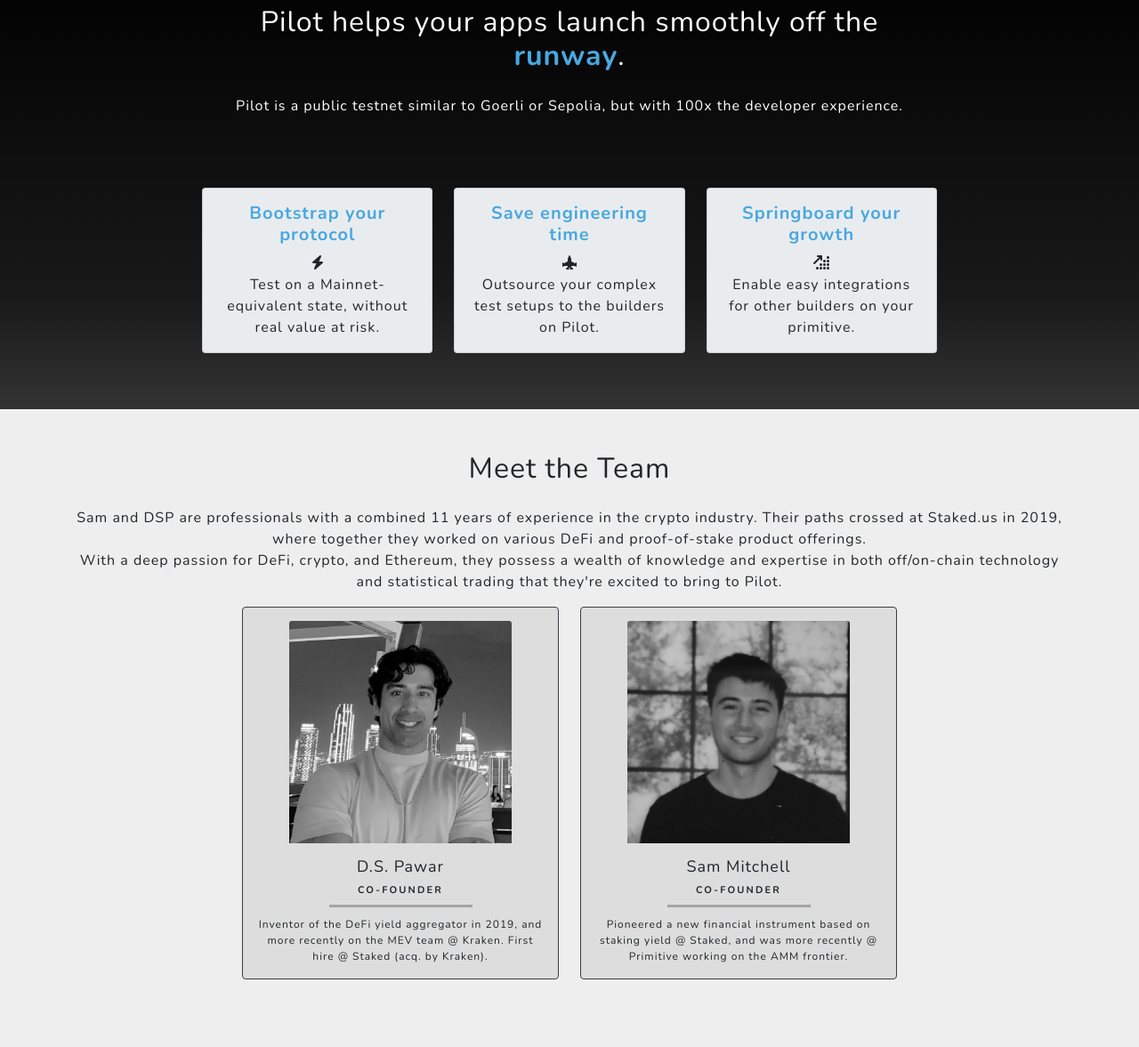
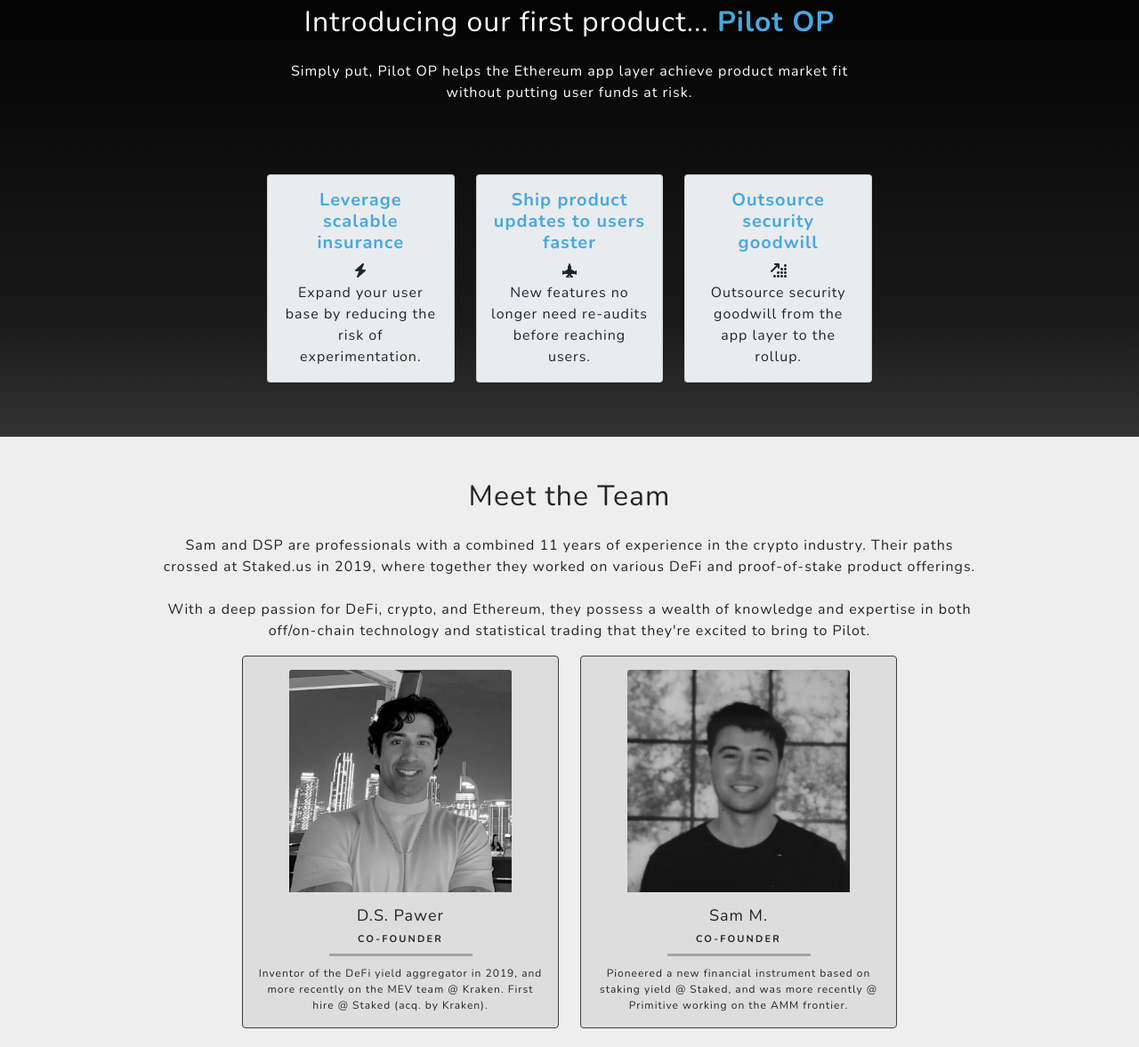
Before and after one commit to gwei-g0d/gwei-g0d.github.io, a plain HTML site: page index.html in a window 1280 px wide. Shown: the part 844-2021 px from the top of the page at 89% size. Drawn offline with nearby package versions, Linux system fonts and the light colour scheme.

Commit message:
small copy updates

```diff
--- a/index.html
+++ b/index.html
@@ -50,12 +50,12 @@
                     <div class="text-center">
                         <h1 class="mx-auto my-0 text-uppercase" id="pilot-hdr">P I L O T</h1>
                         <h2 class="mx-auto mt-2 mb-5" style="color: #e3dbdb">The canary network for the Ethereum app layer.</h2>
-                        <a class="btn get-started" href="#about">Litepaper</a>
+                        <a class="btn get-started" href="https://hackmd.io/@pilot/rkDoaVGbh" target="_blank">Litepaper</a>
                         <div id="mission" class="landtxt">
                             <p>Championing a new era of secure and agile Ethereum app development by prioritizing user safety, reducing costs, and fostering innovation.</p>
                         </div>
                         <div id="litepaper" class="landtxt">
-                            <p>Introducing Pilot OP - an OP stack chain that allows smart contracts to be insured by the rollup itself. Read our <a href="https://hackmd.io/@pilot/rkDoaVGbh">Litepaper</a> for an introduction.</p>
+                            <p>Introducing Pilot OP - an OP stack chain that allows smart contracts to be insured by the rollup itself. Read our <a href="https://hackmd.io/@pilot/rkDoaVGbh" target="_blank">Litepaper</a> for an introduction.</p>
                         </div>
                     </div>
                 </div>
@@ -65,10 +65,10 @@
         <section class="about-section text-center" style="padding-bottom: 50px; padding-top: 50px;">
             <div class="container px-4 px-lg-5">
                 <div class="row gx-4 gx-lg-5 justify-content-center" id="about">
-                    <div class="col-lg-8 mrgin">
-                        <h2 class="text-white mb-4">Pilot helps your apps launch smoothly off the <span style="color:#48a8e0"><b>runway</b></span>.</h2>
+                    <div class="col-lg-8">
+                        <h2 class="text-white mb-4">Introducing our first product... <span style="color:#48a8e0"><b>Pilot OP</b></span></h2>
                         <p class="text-white-50">
-                        Pilot is a public testnet similar to Goerli or Sepolia, but with 100x the developer experience.
+                            Simply put, Pilot OP helps the Ethereum app layer achieve product market fit without putting user funds at risk.
                         </p>
                        <!-- <div class="container-fluid">
                             <div class="row justify-content-center">
@@ -99,9 +99,9 @@
                                 <div class="col-sm-4">
                                     <div class="card">
                                     <div class="card-body">
-                                        <h5 class="card-title card-hdr"><b>Bootstrap your protocol</b></h5>
+                                        <h5 class="card-title card-hdr"><b>Leverage scalable insurance</b></h5>
                                         <i class="fa-solid fa-bolt"></i>
-                                        <p class="card-text">Test on a Mainnet-equivalent state, without real value at risk.</p>
+                                        <p class="card-text">Expand your user base by reducing the risk of experimentation.</p>
                                         <!-- <a href="#" class="btn btn-primary">Go somewhere</a> -->
                                     </div>
                                     </div>
@@ -109,9 +109,9 @@
                                 <div class="col-sm-4">
                                     <div class="card">
                                     <div class="card-body">
-                                        <h5 class="card-title card-hdr"><b>Save engineering time</b></h5>
+                                        <h5 class="card-title card-hdr"><b>Ship product updates to users faster</b></h5>
                                         <i class="fa-solid fa-jet-fighter-up"></i>
-                                        <p class="card-text">Outsource your complex test setups to the builders on Pilot.</p>
+                                        <p class="card-text">New features no longer need re-audits before reaching users.</p>
                                         <!-- <a href="#" class="btn btn-primary">Go somewhere</a> -->
                                     </div>
                                     </div>
@@ -119,9 +119,9 @@
                                 <div class="col-sm-4">
                                     <div class="card">
                                     <div class="card-body">
-                                        <h5 class="card-title card-hdr"><b>Springboard your growth</b></h5>
+                                        <h5 class="card-title card-hdr"><b>Outsource security goodwill</b></h5>
                                         <i class="fa-solid fa-arrow-up-right-dots"></i>
-                                        <p class="card-text">Enable easy integrations for other builders on your primitive.</p>
+                                        <p class="card-text">Outsource security goodwill from the app layer to the rollup.</p>
                                         <!-- <a href="#" class="btn btn-primary">Go somewhere</a> -->
                                     </div>
                                     </div>
@@ -169,8 +169,9 @@
             <div class="container">
                 <h2 class="text-center mb-4">Meet the Team</h2>
                 <div class="row justify-content-center">
-                    <p style="text-align: center;">
-                        Sam and DSP are professionals with a combined 11 years of experience in the crypto industry. Their paths crossed at Staked.us in 2019, where together they worked on various DeFi and proof-of-stake product offerings. <br>With a deep passion for DeFi, crypto, and Ethereum, they possess a wealth of knowledge and expertise in both off/on-chain technology and statistical trading that they're excited to bring to Pilot.
+                    <p class="col-lg-10" style="text-align: center;">
+                        Sam and DSP are professionals with a combined 11 years of experience in the crypto industry. Their paths crossed at Staked.us in 2019, where together they worked on various DeFi and proof-of-stake product offerings.
+                        <br><br>With a deep passion for DeFi, crypto, and Ethereum, they possess a wealth of knowledge and expertise in both off/on-chain technology and statistical trading that they're excited to bring to Pilot.
                     </p>
                     <!-- Founder 1 -->
                     <div class="col-md-4 col-sm-12 mb-4">
@@ -179,7 +180,7 @@
                                 <img src="./assets/img/devan_burj_bw_2.jpg" class="card-img-top founders-card" alt="Founder 1">
                             </div>
                             <div class="card-body">
-                                <h5 class="card-title" style="font-size: 18px" >D.S. Pawar</h5>
+                                <h5 class="card-title" style="font-size: 18px" >D.S. Pawer</h5>
                                 <h5 class="card-title founder-text">CO-FOUNDER</h5>
                                 <hr class="founder-divider">
                                 <p class="card-text" style="font-size: 12px">Inventor of the DeFi yield aggregator in 2019, and more recently on the MEV team @ Kraken. First hire @ Staked (acq. by Kraken).
@@ -194,7 +195,7 @@
                               <img src="./assets/img/sam_pfp_greyscale.jpg" class="card-img-top founders-card" alt="Founder 2">
                             </div>
                             <div class="card-body">
-                                <h5 class="card-title" style="font-size: 18px">Sam Mitchell</h5>
+                                <h5 class="card-title" style="font-size: 18px">Sam M.</h5>
                                 <h5 class="card-title" style="font-size: 11px; font-weight: bold; letter-spacing: 0.2em;">CO-FOUNDER</h5>
                                 <hr class="founder-divider">
                                 <p class="card-text" style="font-size: 12px">Pioneered a new financial instrument based on staking yield @ Staked, and was more recently @ Primitive working on the AMM frontier.
@@ -300,7 +301,7 @@
                     <a class="mx-2" href="https://twitter.com/pilot_hq" target="_blank"><i class="fab fa-twitter"></i></a>
                     <a class="mx-2" href="https://discord.gg/8SVyZFDQr8" target="_blank"><i class="fab fa-discord"></i></a>
                     <a class="mx-2" href="https://newsletter.pilothq.io" target="_blank"><i class="fab fa-medium"></i></a>
-                    <a class="mx-2" href="mailto:team@pilothq.io" target="_blank"><i class="fa-solid fa-envelope"></i></a>
+                    <a class="mx-2" href="mailto:devan@pilothq.io" target="_blank"><i class="fa-solid fa-envelope"></i></a>
                 </div>
             </div>
         </section>
```
Also changed, not shown: css/styles.css.
